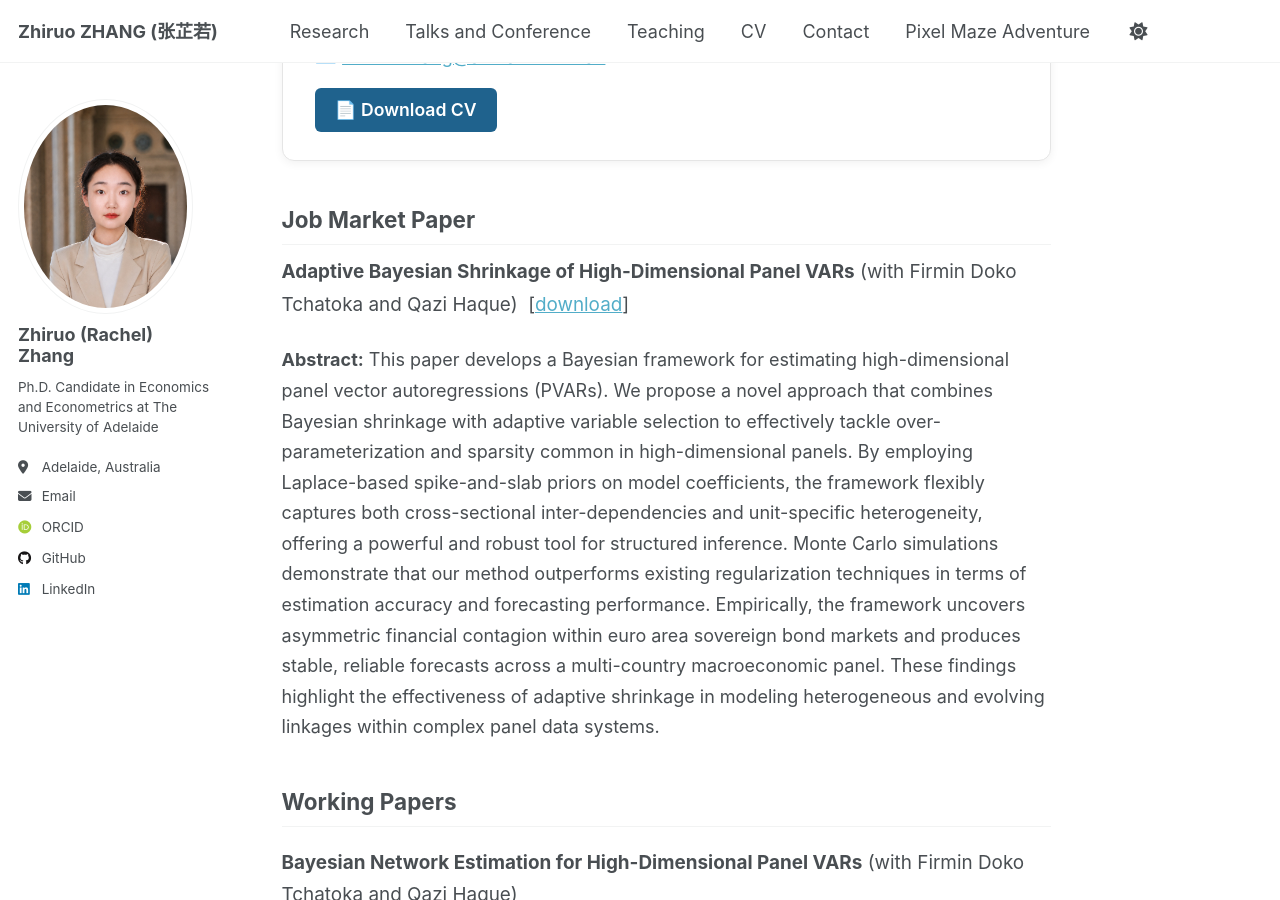
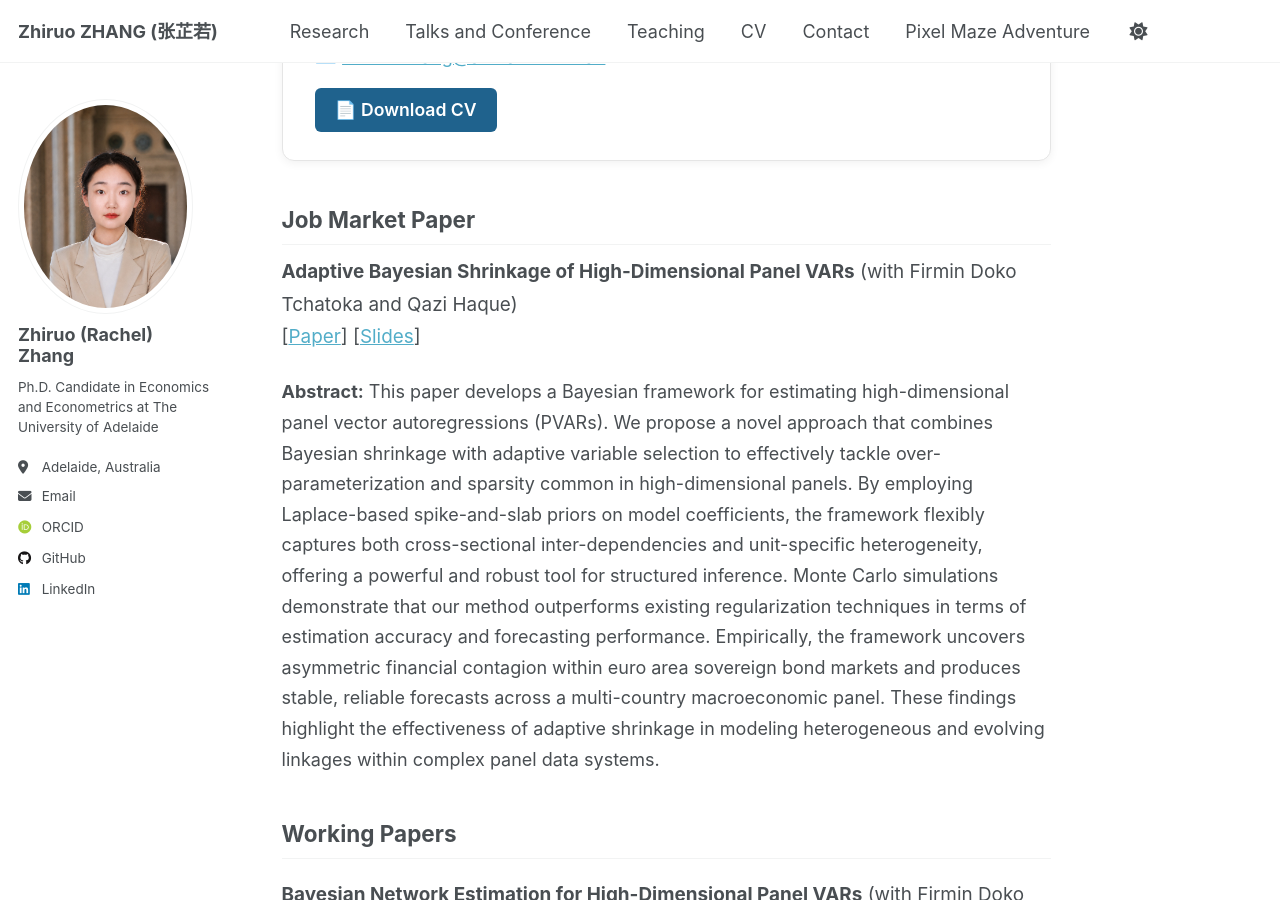
Before and after one commit to zhiruozzr/zhiruozzr.github.io, a Jekyll site: the page built from _pages/about.md, in a window 1280 px wide and 900 px high, scrolled down 518 px. Built offline with Jekyll 4.4.1, drawn with Linux system fonts in a browser that asks for light colours; some web fonts are replaced; a script that is not in the unit is left out.

Commit message:
Enhance Job Market Paper section with additional resources
Added links to the paper and slides for the Job Market Paper section.

```diff
--- a/_pages/about.md
+++ b/_pages/about.md
@@ -67,7 +67,11 @@ I am on the <strong>2025–2026 job market</strong>.
 <h2 id="job-market-paper">Job Market Paper</h2>
 
 <p style="font-size:1.05rem; line-height:1.7;">
-<strong>Adaptive Bayesian Shrinkage of High-Dimensional Panel VARs</strong> (with Firmin Doko Tchatoka and Qazi Haque) &nbsp;[<a href="/files/Adaptive.pdf" target="_blank">download</a>]
+  <strong>Adaptive Bayesian Shrinkage of High-Dimensional Panel VARs</strong>
+  (with Firmin Doko Tchatoka and Qazi Haque)
+  <br>
+  [<a href="/files/Adaptive.pdf" target="_blank">Paper</a>]
+  [<a href="/files/Adaptive_Slides.pdf" target="_blank">Slides</a>]
 </p>
 
 <p style="font-size:1rem; line-height:1.7;">
```
